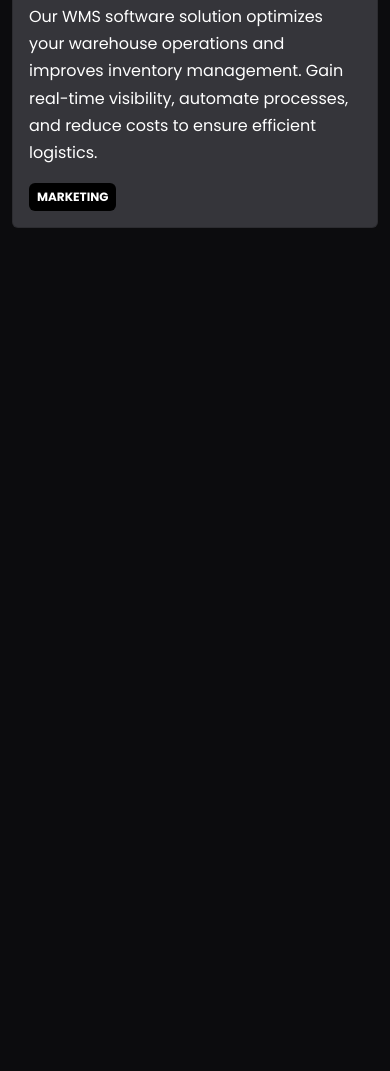
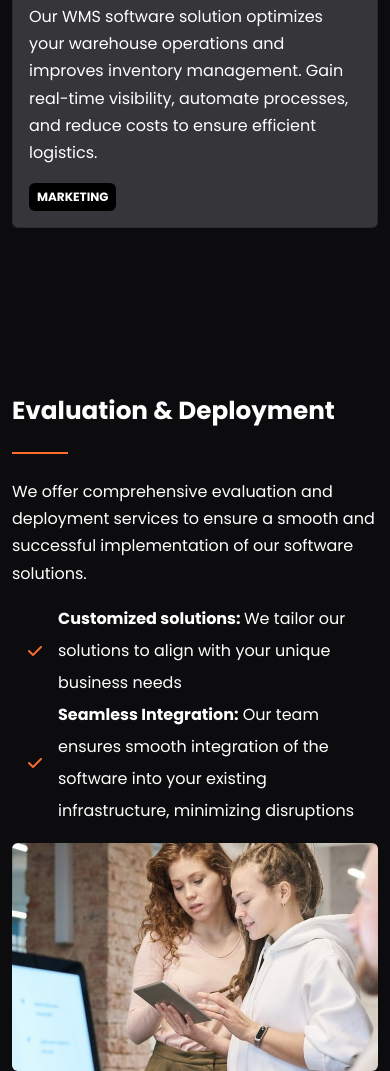
Before and after one commit to MarcGranier/VERA-Software-Solutions, a website: page index.html in a window 390 px wide. Shown: the part 3838-4909 px from the top of the page. Before the commit the page ends 4138 px from the top, so only its background shows below. Drawn offline with nearby package versions, Linux system fonts and the light colour scheme; files that its build step writes are made by us from their sources.

Commit message:
Prettier Stuck & SVG is too Far Right

```diff
--- a/index.html
+++ b/index.html
@@ -304,6 +304,55 @@
 			</div>
 		</section>
 
+		<!-- Details 1 -->
+		<section id="details" class="details my-5 position-absolute">
+			<div class="container">
+				<div class="row pt-5">
+					<div class="col-lg-6">
+						<h2 class="fw-bold">Evaluation & Deployment</h2>
+						<hr class="hr-heading" />
+						<p>
+							We offer comprehensive evaluation and deployment services to
+							ensure a smooth and successful implementation of our software
+							solutions.
+						</p>
+						<ul class="list-unstyled lh-lg">
+							<li class="d-flex align-items-center">
+								<i class="fas fa-check text-primary mx-3"></i>
+								<div>
+									<strong>Customized solutions: </strong>We tailor our solutions
+									to align with your unique business needs
+								</div>
+							</li>
+							<li class="d-flex align-items-center">
+								<i class="fas fa-check text-primary mx-3"></i>
+								<div>
+									<strong>Seamless Integration:</strong> Our team ensures smooth
+									integration of the software into your existing infrastructure,
+									minimizing disruptions
+								</div>
+							</li>
+						</ul>
+					</div>
+					<div class="col-lg-6">
+						<img
+							src="images/details-1.jpg"
+							alt=""
+							class="img-fluid rounded-2"
+						/>
+					</div>
+				</div>
+			</div>
+			<img
+				src="images/vertical-decoration-left.svg"
+				alt=""
+				class="vertical-decoration position-absolute d-none d-md-block"
+			/>
+		</section>
+
+
+
+
 		<script src="js/replaceme.min.js"></script>
 		<script src="js/bootstrap.bundle.min.js"></script>
 		<script src="js/script.js"></script>
--- a/scss/styles.scss
+++ b/scss/styles.scss
@@ -32,6 +32,12 @@
 	opacity: 0.8;
 }
 
+.details .vertical-decoration {
+	top: 0;
+	left: 0;
+	width: 24px;
+}
+
 @media (max-width: 992px) {
 	.xl-text {
 		font-size: 50px;
```
